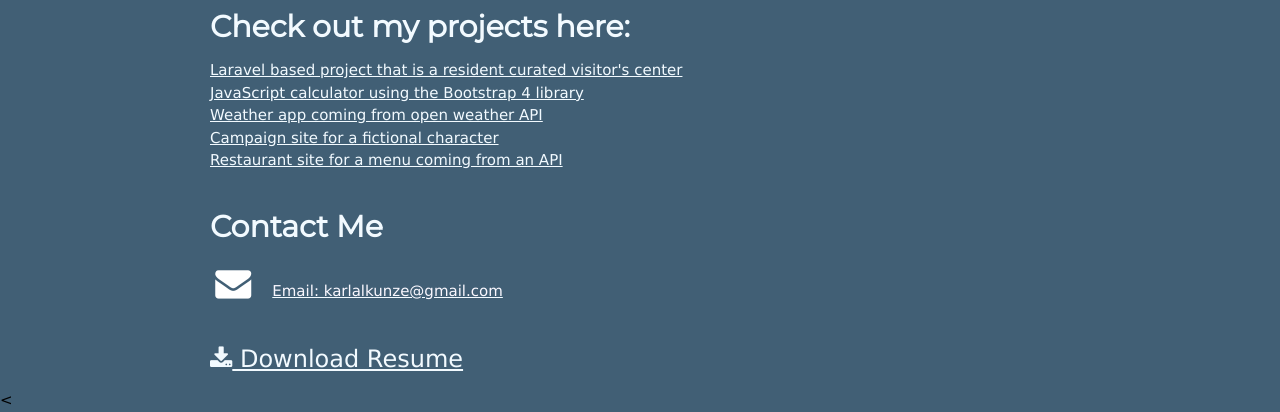
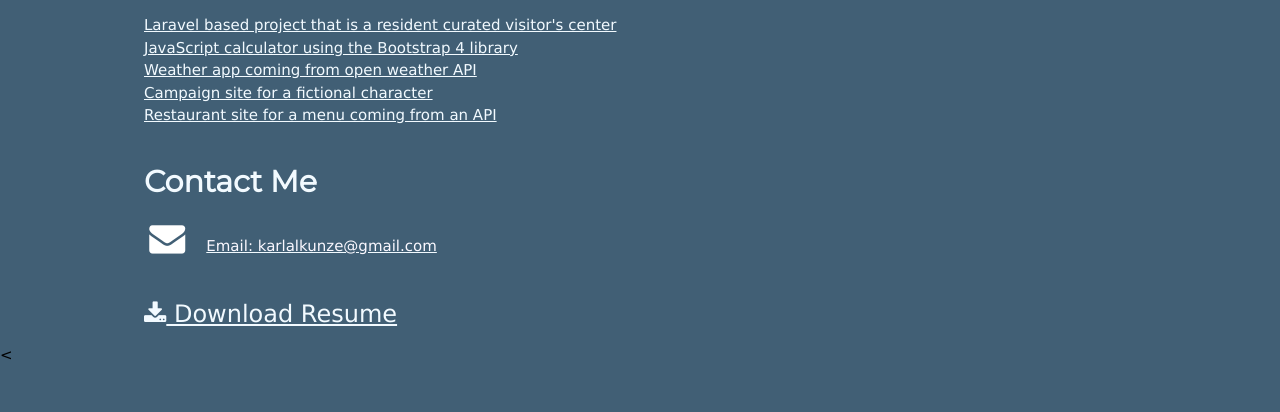
Before and after one commit to KarKunze/karkunze.github.io, a website: page aboutme.html in a window 1280 px wide. Shown: the part 819-1231 px from the top of the page. After the commit the page ends 1186 px from the top, so only its background shows below. Drawn offline with nearby package versions, Linux system fonts and the light colour scheme.

Commit message:
Update styles.css

```diff
--- a/css/styles.css
+++ b/css/styles.css
@@ -42,6 +42,10 @@ a:link, a:visited {
   background: #394955;
   color: #FAF8FF;
   z-index: 11;
+}
+
+.w3-content {
+    max-width: 1200px;
 }
 
 p {
```
